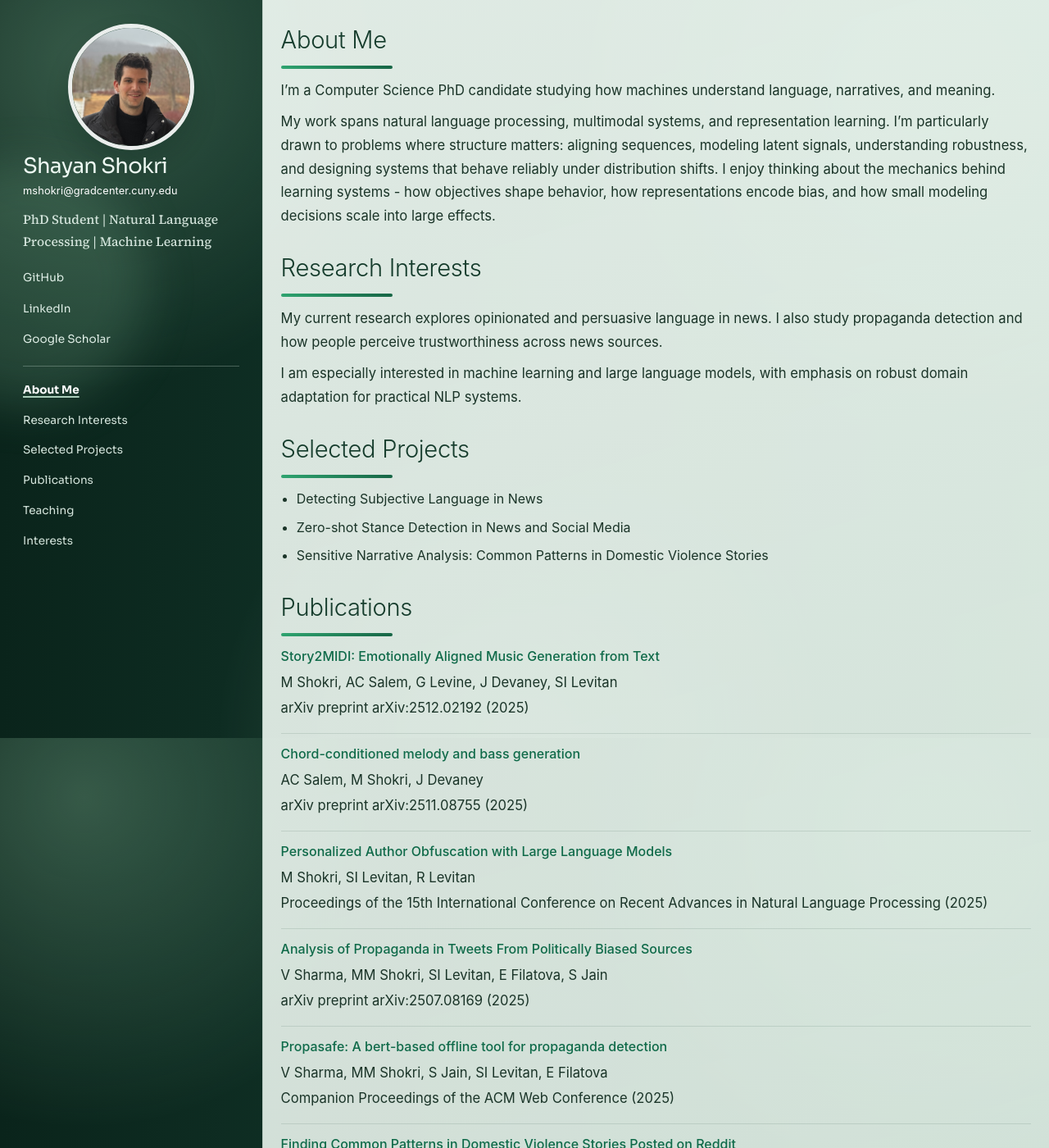
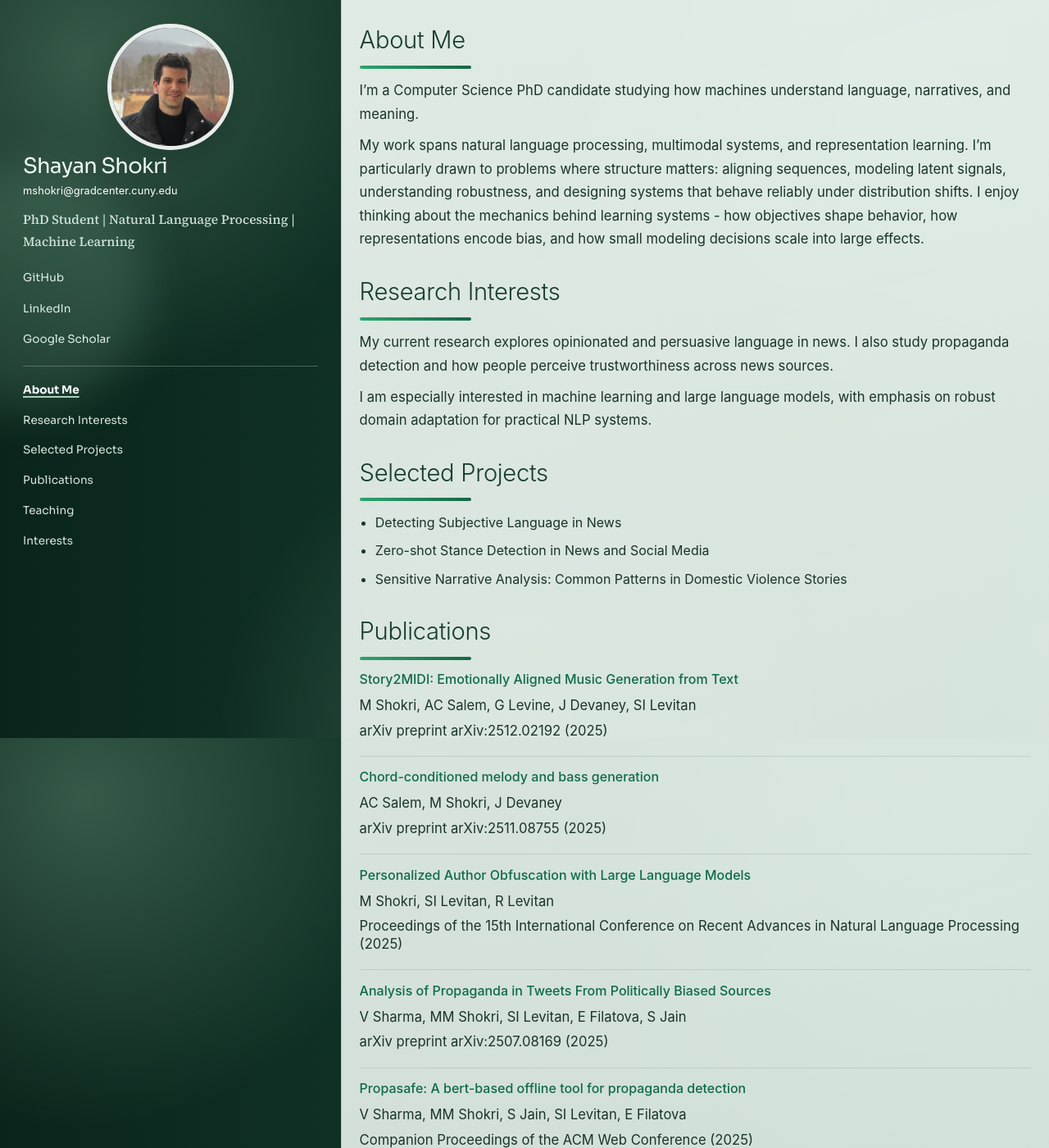
Before and after one commit to shaayaansh/shaayaansh.github.io, a Jekyll site: the page built from index.md, in a window 1280 px wide and 1400 px high. Shown: the whole window at 82% size. Built offline with Jekyll 4.4.1, drawn with Linux system fonts in a browser that asks for light colours.

Commit message:
Increase left sidebar width

```diff
--- a/assets/css/custom.css
+++ b/assets/css/custom.css
@@ -85,7 +85,7 @@ body {
   top: 0;
   left: 0;
   bottom: 0;
-  width: 320px;
+  width: 416px;
   padding: 1rem;
   z-index: 3;
   overflow-y: auto;
@@ -227,7 +227,7 @@ body {
 
 .main-column {
   min-width: 0;
-  margin-left: 320px;
+  margin-left: 416px;
   padding: 0;
   min-height: 100vh;
   background: linear-gradient(164deg, rgba(239, 248, 242, 0.93), rgba(228, 241, 232, 0.86));
```
